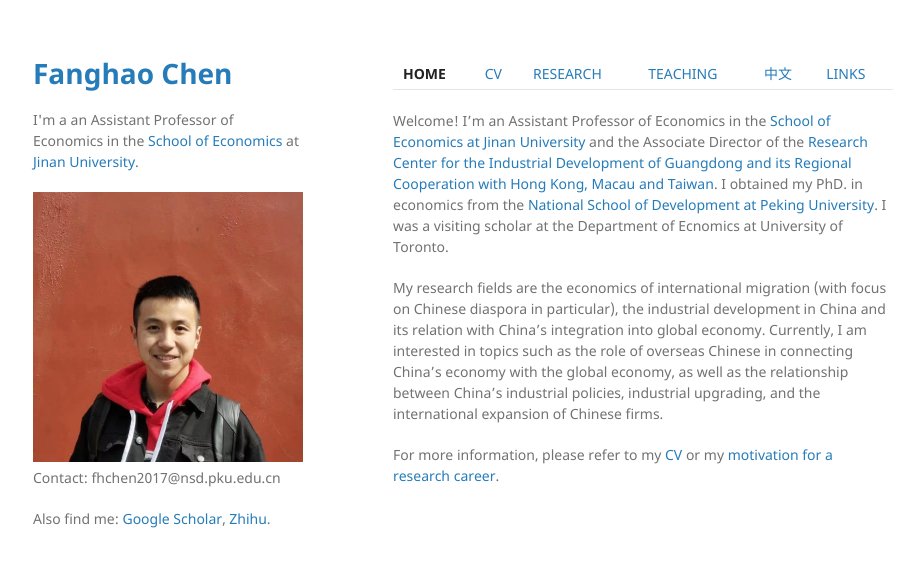
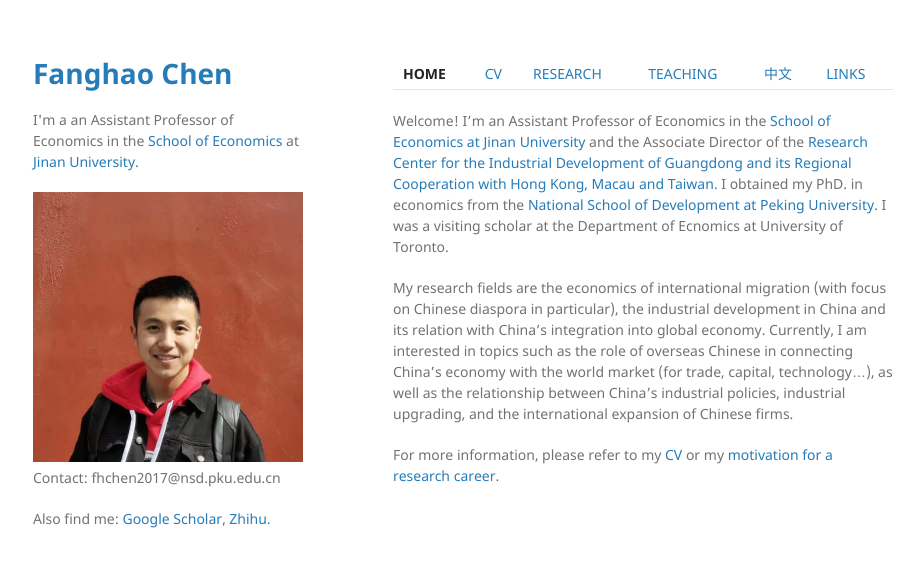
Before and after one commit to FanghaoChen/homepage, a Jekyll site: the page built from index.md, in a window 1280 px wide. Shown: the top 567 px of the page, without its empty margins (177-1100 px from the left). Built offline with Jekyll 4.4.1, drawn with Linux system fonts in a browser that asks for light colours.

Commit message:
Update index.md

```diff
--- a/index.md
+++ b/index.md
@@ -7,6 +7,6 @@ layout: default
 
 Welcome! I'm an Assistant Professor of Economics in the [School of Economics at Jinan University](https://ec.jnu.edu.cn/) and the Associate Director of the [Research Center for the Industrial Development of Guangdong and its Regional Cooperation with Hong Kong, Macau and Taiwan](https://ogo.jnu.edu.cn/). I obtained my PhD. in economics from the [National School of Development at Peking University](https://www.nsd.pku.edu.cn/). I was a visiting scholar at the Department of Ecnomics at University of Toronto.
 
-My research fields are the economics of international migration (with focus on Chinese diaspora in particular), the industrial development in China and its relation with China's integration into global economy. Currently, I am interested in topics such as the role of overseas Chinese in connecting China's economy with the global economy, as well as the relationship between China's industrial policies, industrial upgrading, and the international expansion of Chinese firms.
+My research fields are the economics of international migration (with focus on Chinese diaspora in particular), the industrial development in China and its relation with China's integration into global economy. Currently, I am interested in topics such as the role of overseas Chinese in connecting China's economy with the world market (for trade, capital, technology...), as well as the relationship between China's industrial policies, industrial upgrading, and the international expansion of Chinese firms.
 
 For more information, please refer to my [CV](./assets/CV_FanghaoChen_231105.pdf) or my [motivation for a research career](https://mp.weixin.qq.com/s?__biz=Mzg4MzE0ODY0Mw==&mid=2247491382&idx=1&sn=992dc4dda38bfd95d5c2b47848fc5a81&chksm=cf4a8d3af83d042c96f68c98b9406eab25df4ce418b6778fccdee755fc9e499decfb44498855&mpshare=1&scene=24&srcid=12203KNxFd0xsEh7nM7ZzhKn&sharer_sharetime=1639991731014&sharer_shareid=009d752390d3ca9d149b0d31038375f0#rd).
```
